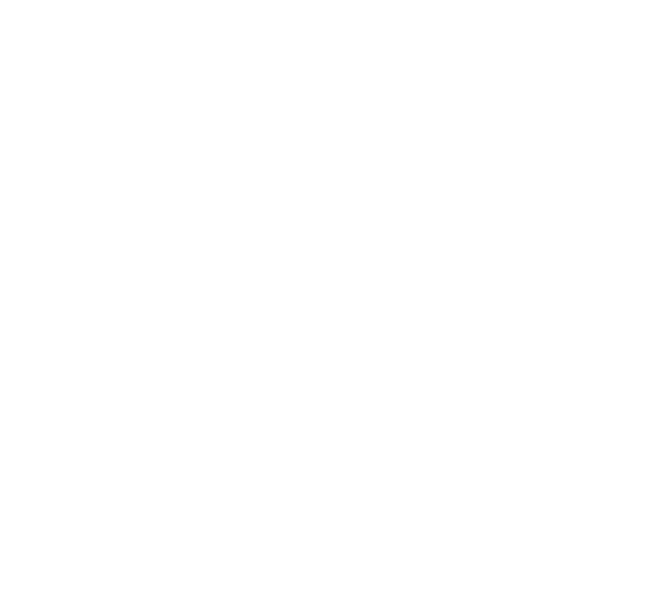
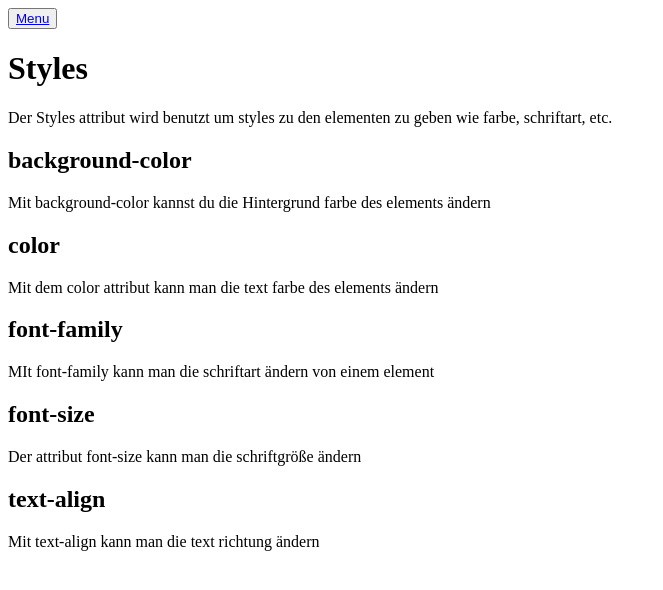
Before and after one commit to KacperSulek/Website-Basic-s, a plain HTML site: page styles.html in a window 1280 px wide. Shown: the whole page, without its empty margins (0-663 px from the left). Drawn offline with Linux system fonts and the light colour scheme.

Commit message:
styles finished

```diff
--- a/styles.html
+++ b/styles.html
@@ -0,0 +1,26 @@
+<!DOCTYPE html>
+<html lang="en">
+<head>
+    <meta charset="UTF-8">
+    <meta name="viewport" content="width=device-width, initial-scale=1.0">
+    <title>Styles</title>
+</head>
+<body>
+    <div id="back"><Button><a rel="stylesheet" href="/index.html">Menu</a></Button></div>
+    <div id="styles_body">
+        <h1>Styles</h1>
+        <p>Der Styles attribut wird benutzt um styles zu den elementen zu geben wie farbe, schriftart, etc.</p>
+        <h2>background-color</h2>
+        <p>Mit background-color kannst du die Hintergrund farbe des elements ändern</p>
+        <h2>color</h2>
+        <p>Mit dem color attribut kann man die text farbe des elements ändern</p>
+        <h2>font-family</h2>
+        <p>MIt font-family kann man die schriftart ändern von einem element</p>
+        <h2>font-size</h2>
+        <p>Der attribut font-size kann man die schriftgröße ändern</p>
+        <h2>text-align</h2>
+        <p>Mit text-align kann man die text richtung ändern</p>
+    </div>
+    <script src="script.js"></script>
+</body>
+</html>
```
Also changed, not shown: attributes.html (+1 -1 lines), elements.html (+1 -1 lines), index.html (+1 -1 lines).
